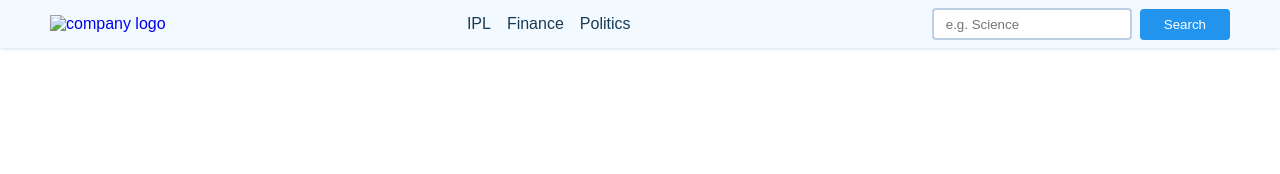
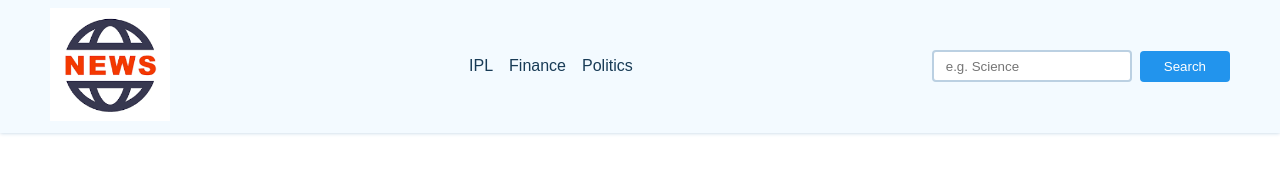
Before and after one commit to vivekraj2704/News-App, a plain HTML site: page index.html in a window 1280 px wide. Drawn offline with Linux system fonts and the light colour scheme; no server answers.

Commit message:
Update index.html

```diff
--- a/index.html
+++ b/index.html
@@ -10,8 +10,8 @@
 
     <nav>
         <div class="main-nav container flex">
-            <a href="#" onclick="relaod()" class="company-logo">
-                <img src="./assets/newslogo.png" alt="company logo">
+            <a href="#" onclick="reload()" class="company-logo">
+                <img src="./newslogo.png" alt="company logo">
             </a>
             <div class="nav-links">
                 <ul class="flex">
```
